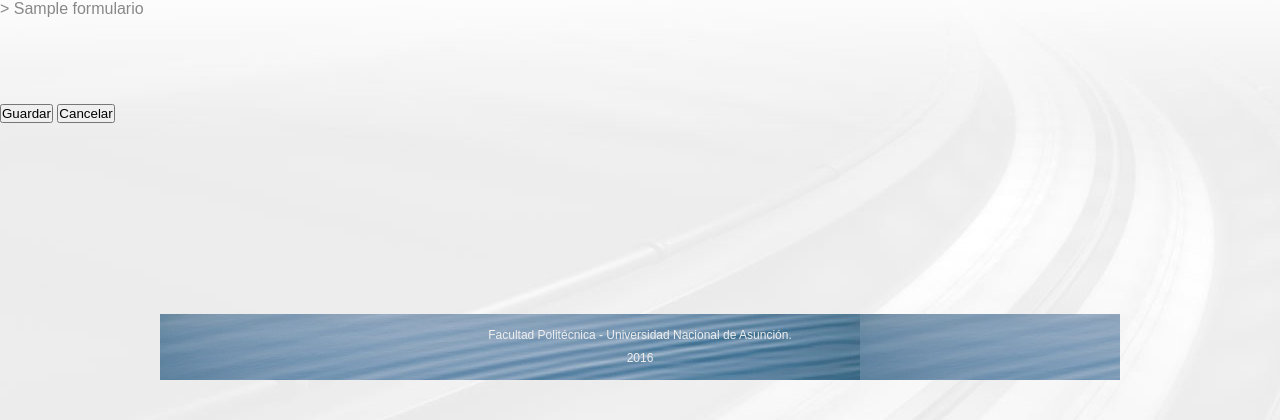
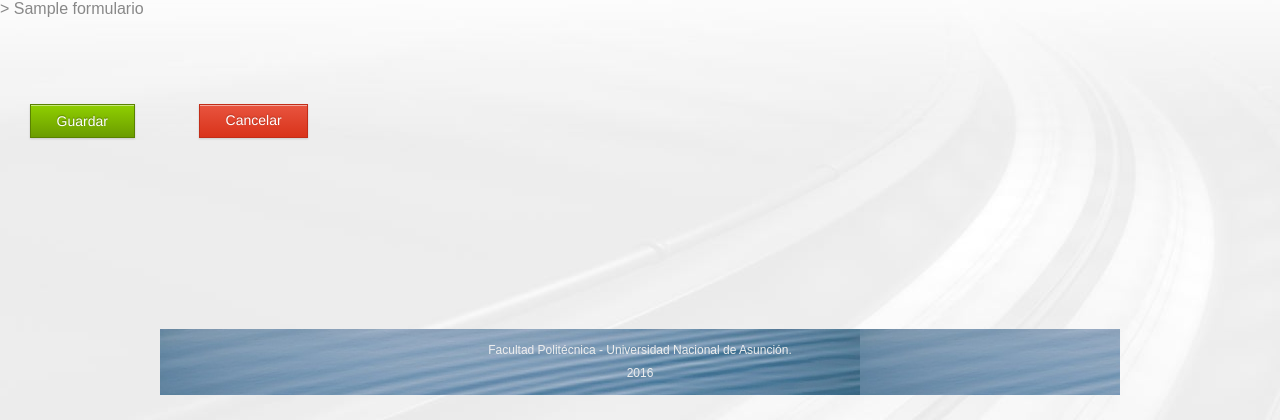
Before and after one commit to sagasilver/gestorproject1, a Django app: template demo/templates/modificar_flujo.html in a window 1280 px wide. Shown: the part 36-456 px from the top of the page. Run offline with Django 3.2, Linux system fonts and the light colour scheme; the template is opened without the code that fills it: most values are stand-ins (such as "Sample title", 1, 10 or a date in 2020); some libraries are stand-ins or nearby versions.

Commit message:
agregando botones a modificar flujo

```diff
--- a/demo/templates/modificar_flujo.html
+++ b/demo/templates/modificar_flujo.html
@@ -11,8 +11,10 @@
                     {{formulario}}
 
                 </table>
-                <button type="submit" name="Guardar" />Guardar</button>
-                    <a href="{% url 'usuario:gestionar_flujo' %}"><button type="button">Cancelar</button>
+                <button class="button button-action" type="submit" name="Guardar" />Guardar</button>
+
+                 <a class="button button-caution" href="{% url 'usuario:gestionar_flujo' %}">Cancelar</a>
+
                </a>
             </form>
 
```
